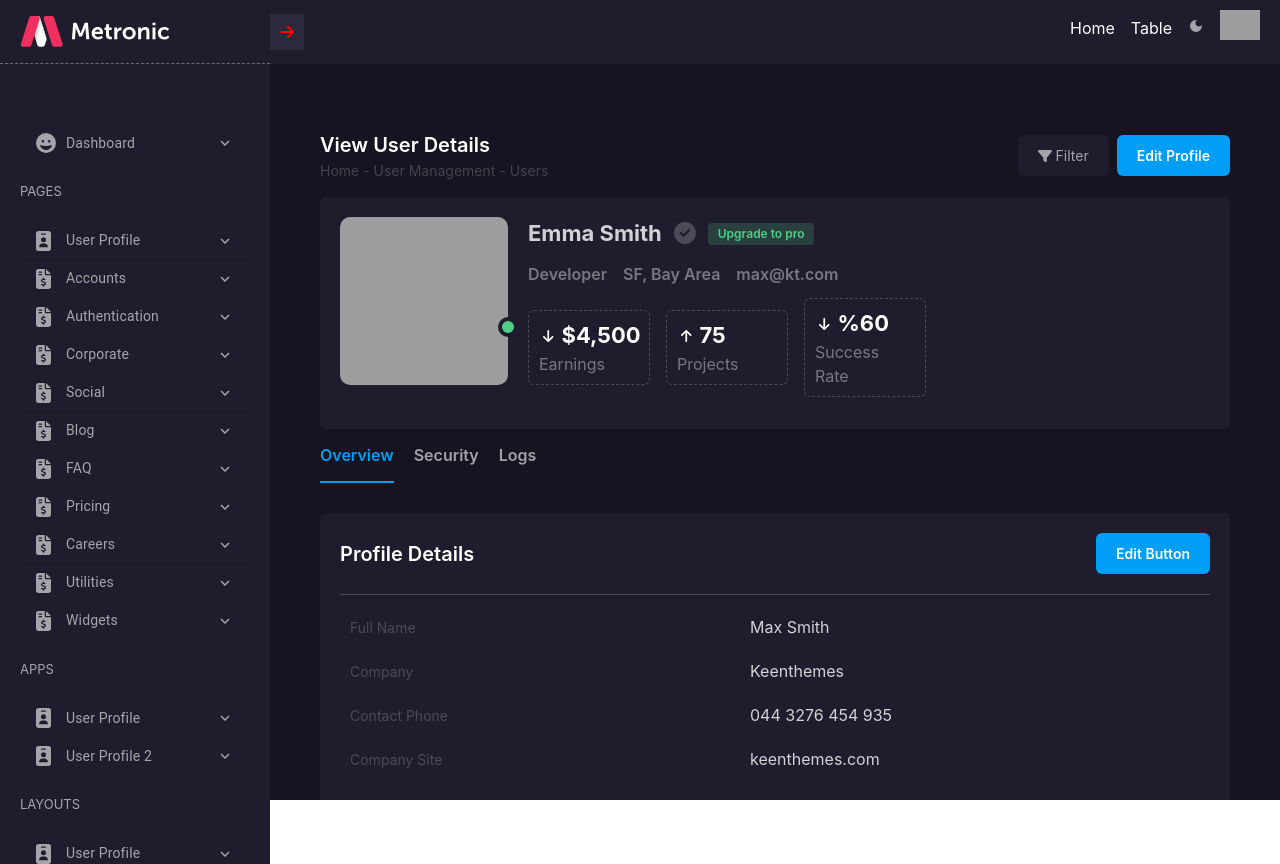
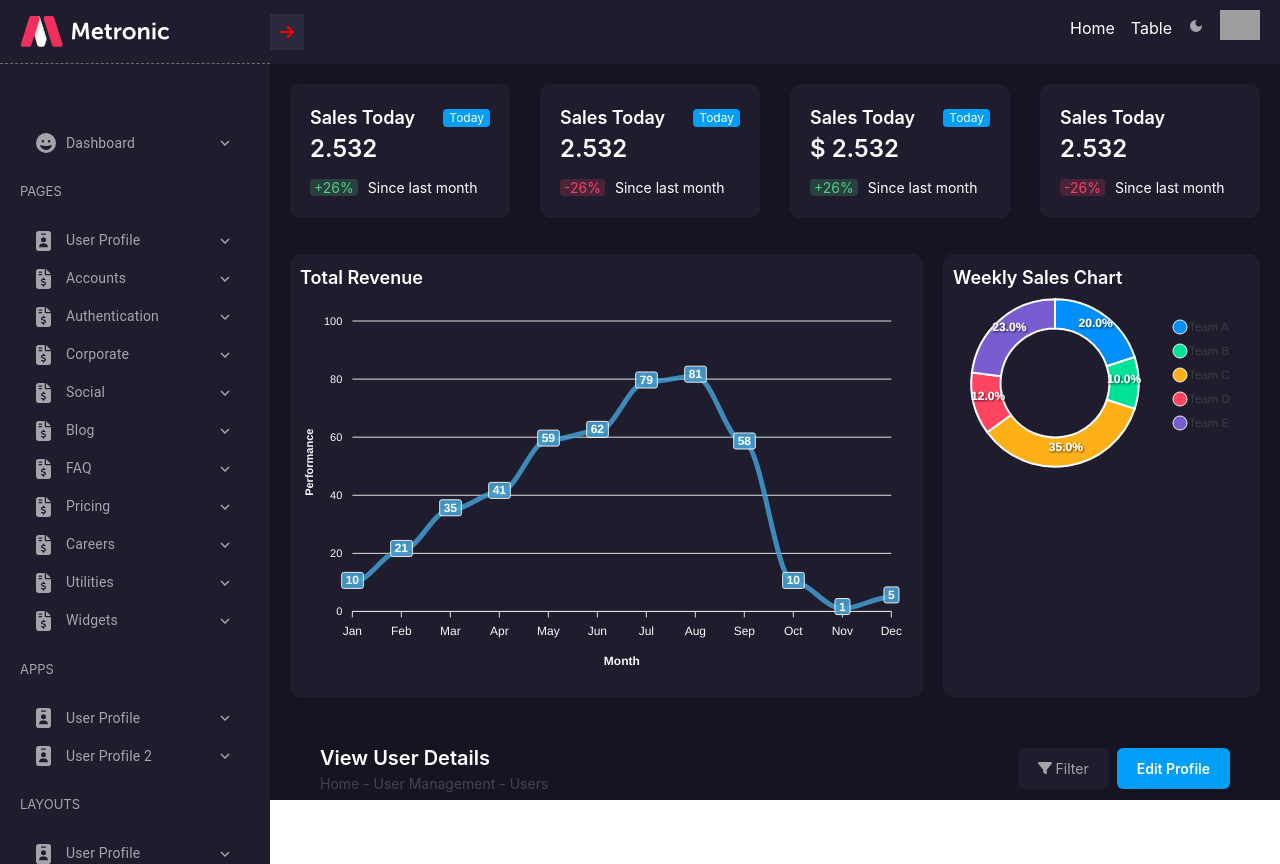
Before and after one commit to Arun78072/metronic-dashbord, a React (Create React App) app: page / in a window 1280 px wide. Built offline with nearby package versions, Linux system fonts and the light colour scheme; grey boxes are pictures that could not be loaded.

Commit message:
updates 20-02

```diff
--- a/package.json
+++ b/package.json
@@ -21,8 +21,10 @@
     "@types/node": "^16.11.47",
     "@types/react": "^18.0.15",
     "@types/react-dom": "^18.0.6",
+    "apexcharts": "^3.35.4",
     "polished": "^4.2.2",
     "react": "^18.2.0",
+    "react-apexcharts": "^1.4.0",
     "react-dom": "^18.2.0",
     "react-icons": "^4.4.0",
     "react-router-dom": "^6.3.0",
--- a/src/metron/component/Layout/NavBar/index.tsx
+++ b/src/metron/component/Layout/NavBar/index.tsx
@@ -10,7 +10,7 @@ export default function NavBar(p: any) {
     const themes = useTheme()
 
     const { themeType, setThemeType } = useCustomTheme();
-    console.log('dd', themeType)
+
     return (
         <NAvbarSection theme={themes}>
             <div className='nav_bar '>
--- a/src/metron/component/Layout/SideBar/index.tsx
+++ b/src/metron/component/Layout/SideBar/index.tsx
@@ -28,7 +28,7 @@ export default function SideBar() {
             <LogoSection>
                 <button className='mobile_menu_btn' onClick={() => { setMenu(!menu) }}><FontAwesomeIcon icon={faBars} /></button>
 
-                <div className={menu ? 'logo large_logo' : 'logo sm_logo'}><img src={menu ? './svg/m_logo.svg' : './svg/small_logo.svg'} /></div>
+                <div className={menu ? 'logo large_logo' : 'logo sm_logo'} ><img src={menu ? './svg/m_logo.svg' : './svg/small_logo.svg'} /></div>
                 <div className='small_logo'><img src='./svg/small_logo.svg' /></div>
                 <button className={menu ? 'colab_btn' : 'colab_btn hide'} onClick={() => { setMenu(!menu) }}><FontAwesomeIcon icon={faArrowRight} /></button>
             </LogoSection>
--- /dev/null
+++ b/src/metron/component/charts/ColumnChart.tsx
@@ -0,0 +1,68 @@
+
+import React from "react";
+import { useTheme } from "@material-ui/core/styles";
+import ReactApexChart from "react-apexcharts";
+import { ApexOptions } from "apexcharts";
+
+interface ApexChartProps { }
+
+interface TravelDetailsViewProps {
+    options?: any;
+    series?: any;
+}
+
+// const EditRoleForm = ({ onCompleted, onCancel, value, ...rest }: EditRoleFormProps) => {
+
+const TravelDetailsView = () => {
+    const theme = useTheme();
+
+    const chartData: ApexOptions = {
+        chart: {
+            id: "apexchart-example",
+            foreColor: theme.palette.primary.main,
+            type: "line"
+        },
+        xaxis: {
+            categories: [1991, 1992, 1993, 1994, 1995, 1996, 1997, 1998, 1999]
+        },
+        fill: {
+            type: "gradient",
+            gradient: {
+                shade: "light",
+                type: "horizontal",
+                shadeIntensity: 0.5,
+                gradientToColors: undefined, // optional, if not defined - uses the shades of same color in series
+                inverseColors: true,
+                opacityFrom: 1,
+                opacityTo: 1,
+                stops: [0, 50, 100]
+                // colorStops: []
+            }
+        },
+        legend: {
+            // position: '',
+            width: 400
+            // position: 'top',
+        },
+        series: [
+            {
+                name: "Distance Traveled",
+                type: "column",
+                data: [440, 505, 414, 571, 227, 413, 201, 352, 652, 320, 257, 160]
+            },
+            {
+                name: "Time Traveled",
+                type: "line",
+                data: [23, 42, 35, 27, 43, 22, 17, 31, 42, 22, 12, 16]
+            }
+        ]
+    };
+
+    return <ReactApexChart options={chartData} series={chartData.series} />;
+};
+
+const ColumnChart = () => {
+    return <TravelDetailsView />;
+};
+
+export default ColumnChart;
--- /dev/null
+++ b/src/metron/component/charts/TotalRevenueChart.tsx
@@ -0,0 +1,68 @@
+import ReactApexChart from "react-apexcharts"
+import styled, { useTheme } from "styled-components"
+export default function TotalRevenueChart() {
+  const theme = useTheme()
+  const config = {
+    series: [{
+      name: "Performance",
+      data: [10, 21, 35, 41, 59, 62, 79, 81, 58, 10, 1, 5]
+    }],
+  }
+  return (
+    <ChartSection theme={theme}>
+      <div>
+        <h1 className="title">Total Revenue</h1>
+        <ReactApexChart options={{
+          stroke: {
+            show: true,
+            curve: 'smooth',
+          },
+          chart: {
+            toolbar: {
+              show: false
+            },
+          },
+          dataLabels: {
+            enabled: true
+          },
+          xaxis: {
+            categories: ['Jan', 'Feb', 'Mar', 'Apr', 'May', 'Jun', 'Jul', 'Aug', 'Sep', 'Oct', 'Nov', 'Dec'],
+            title: {
+              text: 'Month'
+            }
+          },
+          yaxis: {
+            title: {
+              text: 'Performance'
+            }
+          },
+          theme: {
+            mode: 'dark',
+            palette: 'palette6',
+            monochrome: {
+              enabled: false,
+              color: '#009ef7',
+              shadeTo: 'dark',
+              shadeIntensity: 1
+            },
+          }
+
+        }} series={config.series} type="line" />
+      </div>
+    </ChartSection>
+  )
+}
+const ChartSection = styled.section`
+  width:100%;
+  background-color:${p => p.theme.paper} !important;
+  padding: 10px;
+  border-radius:10px;
+  h1.title{
+    font-size: 18px;
+    font-weight: 600;
+  }
+  .apexcharts-svg{
+    background-color:transparent  !important;
+
+  }
+`
--- /dev/null
+++ b/src/metron/component/charts/WeeklySalesChart.tsx
@@ -0,0 +1,37 @@
+import ReactApexChart from 'react-apexcharts'
+import styled, { useTheme } from 'styled-components'
+export default function WeeklySalesChart() {
+    const config = {
+        series: [20, 10, 35, 12, 23],
+        options: {
+            labels: ['Team A', 'Team B', 'Team C', 'Team D', 'Team E'],
+            responsive: [{
+                breakpoint: 480,
+                options: {
+                    chart: {
+                        width: 450
+                    },
+                    legend: {
+                        position: 'bottom'
+                    }
+                }
+            }]
+        },
+    }
+    return (
+        <ChartSection>
+            <h1 className='title'>Weekly Sales Chart</h1>
+            <ReactApexChart options={config.options} series={config.series} type="donut" />
+        </ChartSection>
+    )
+}
+const ChartSection = styled.section`
+    width:100%;
+  background-color:${p => p.theme.paper} !important;
+  padding: 10px;
+  border-radius:10px;
+  h1.title{
+    font-size: 18px;
+    font-weight: 600;
+  }
+`
--- /dev/null
+++ b/src/metron/component/charts/index.tsx
@@ -0,0 +1,12 @@
+import React from 'react'
+
+import ColumnChart from './ColumnChart'
+
+export default function Chart() {
+    return (
+        <div>
+            <ColumnChart />
+
+        </div>
+    )
+}
--- /dev/null
+++ b/src/metron/component/dashboard/index.tsx
@@ -0,0 +1,119 @@
+import { rgba } from 'polished'
+import styled, { useTheme } from 'styled-components'
+import TotalRevenueChart from '../charts/TotalRevenueChart'
+import WeeklySalesChart from '../charts/WeeklySalesChart'
+export default function Dashboard() {
+    const theme = useTheme()
+    const Data = [
+        {
+            id: 1,
+            title: 'Sales Today',
+            day: 'Today',
+            number: '2.532',
+            percentage: +26,
+            description: 'Since last month',
+        },
+        {
+            id: 2,
+            title: 'Sales Today',
+            day: 'Today',
+            number: '2.532',
+            percentage: -26,
+            description: 'Since last month',
+        },
+        {
+            id: 3,
+            title: 'Sales Today',
+            day: 'Today',
+            number: '$ 2.532',
+            percentage: +26,
+            description: 'Since last month',
+        },
+        {
+            id: 4,
+            title: 'Sales Today',
+            day: '',
+            number: '2.532',
+            percentage: -26,
+            description: 'Since last month',
+        },
+    ]
+    return (
+        <DashboardSection theme={theme}>
+            <div className='top_section'>
+                {Data.map((i, ix) => {
+                    return (
+                        <div key={ix}>
+                            <div className='title'><h2>{i.title}</h2> <span>{i.day}</span></div>
+                            <h1>{i.number}</h1>
+                            <p><span className={i.percentage >= 0 ? 'green' : 'red'}>{i.percentage}%</span>{i.description} </p>
+                        </div>
+                    )
+                })}
+            </div>
+            <div className='graph_section'>
+                <TotalRevenueChart />
+                <WeeklySalesChart />
+            </div>
+        </DashboardSection >
+    )
+}
+const DashboardSection = styled.section`
+    .top_section{
+        display: grid;
+        grid-template-columns: repeat(4, 1fr);
+        gap: 30px;
+        > div{
+            background-color:${p => p.theme.paper};
+            padding: 20px;
+            border-radius: 10px;
+            .title {
+                display: flex;
+                align-items: center;
+                justify-content: space-between;
+                h2{
+                    font-size: 18px;
+                    font-weight: 600;
+                }
+                span {
+                    background: ${p => p.theme.primary};
+                    padding: 0px 6px;
+                    border-radius: 4px;
+                    font-size: 12px;
+                }
+            }
+            h1 {
+                font-size: 24px;
+                font-weight: 600;
+                margin-bottom: 10px;
+            }
+            p {
+                font-size: 14px;
+                span{
+                    margin: 0px 10px 0px 0px;
+                    border-radius: 4px;
+                    padding: 0px 4px;
+                }
+                span.green{
+                    background: ${p => rgba(p.theme.success, 0.2)};
+                    color:${p => p.theme.success};
+                }
+                span.green::before {
+                    content: '+';
+                }
+                span.red{
+                    background: ${p => rgba(p.theme.danger, 0.2)};
+                    color:${p => p.theme.danger};
+                }
+            }
+    }
+    }
+    .graph_section{
+        display: grid;
+        width: 100%;
+        grid-template-columns: 2fr 1fr;
+        gap: 20px;
+        margin: 36px 0px 0px 0px;
+    }
+
+`
--- a/src/metron/component/userDetails/Security.tsx
+++ b/src/metron/component/userDetails/Security.tsx
@@ -47,9 +47,6 @@ export default function Security() {
     const handleClick = () => {
         inputRef.current.click();
     };
-
-
-
     return (
         <SecuritySection theme={theme}>
             <div className="flex justify-between items-center heading_section">
--- a/src/metron/component/userDetails/UserDetails.tsx
+++ b/src/metron/component/userDetails/UserDetails.tsx
@@ -9,11 +9,14 @@ import Overview from './Overview';
 import { Link } from 'react-router-dom';
 import Logs from './Logs';
 import Security from './Security';
+import Chart from '../charts';
+import Dashboard from '../dashboard';
 export default function UserDetails() {
     const theme = useTheme()
     const [active, SetActive] = useState('Overview')
     return (
         <DetailsSection theme={theme}>
+            <Dashboard />
             <div className="section_wrap">
 
                 <div className="filter_section flex justify-between items-center my-4">
@@ -49,6 +52,7 @@ export default function UserDetails() {
                 </div>
                 {/* <span style={{ padding: '300px', background: 'black', display: 'block' }}></span> */}
             </div>
+            <Chart />
         </DetailsSection>
     )
 }
```
Also changed, not shown: 1 other file (tests, documents, lock files or other folders).
